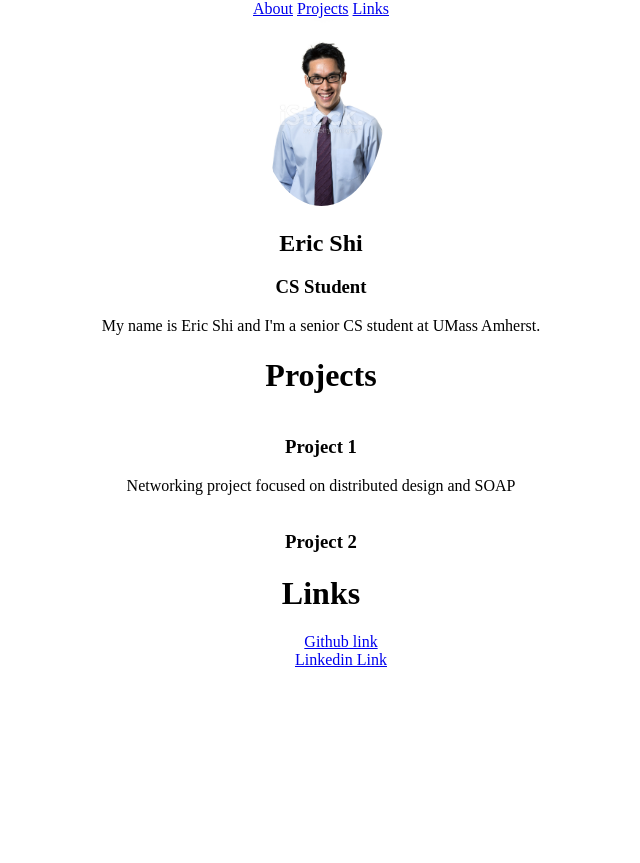
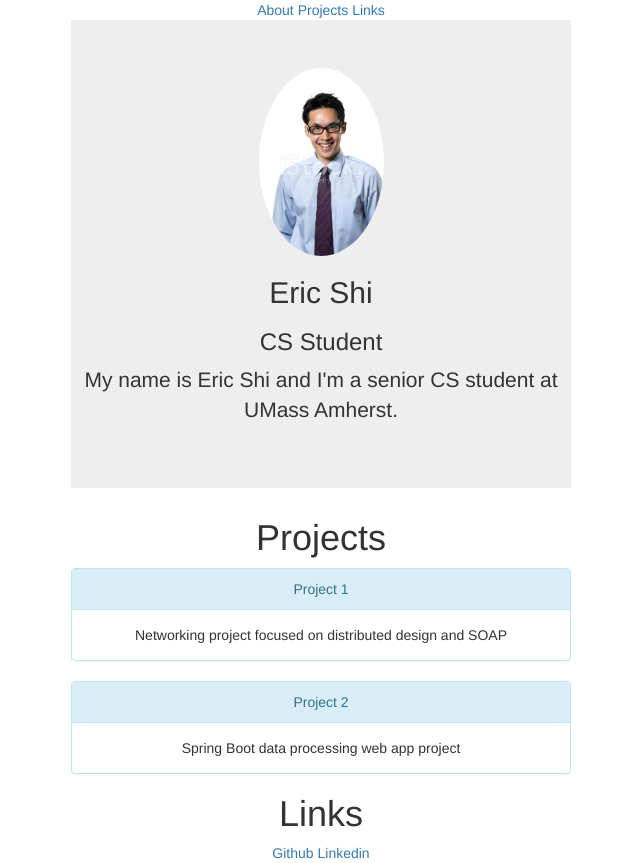
Before and after one commit to eric60/eric60.github.io, a plain HTML site: page index.html in a window 1280 px wide. Shown: the whole page, without its empty margins (319-959 px from the left). Before the commit the page ends 800 px from the top, so only its background shows below. Drawn offline with nearby package versions, Linux system fonts and the light colour scheme.

Commit message:
Added bootstrap cdn link and styled about, projects, and links sections.

```diff
--- a/index.html
+++ b/index.html
@@ -6,6 +6,8 @@
         <meta name="description" content="">
         <meta name="viewport" content="width=device-width, initial-scale=1">
         <link rel="stylesheet" href="style.css">
+        <link rel="stylesheet" href="https://maxcdn.bootstrapcdn.com/bootstrap/3.4.1/css/bootstrap.min.css">
+        <script src="https://ajax.googleapis.com/ajax/libs/jquery/3.4.1/jquery.min.js"></script>
     </head>
     <body>
     <div class="wrapper">
@@ -14,35 +16,37 @@
             <a href="#projects">Projects</a>
             <a href="#links">Links</a>
         </div>
-        <div id="about">
-            <img class="profile-picture" src="self-picture.jpg">
-            <h2>Eric Shi</h2>
-            <h3>CS Student</h3>
-            <p>My name is Eric Shi and I'm a senior CS student at UMass Amherst.</p>
 
+        <div class="about">
+            <div class="jumbotron">
+                <img class="profile-picture" src="self-picture.jpg">
+                <h2>Eric Shi</h2>
+                <h3>CS Student</h3>
+                <p>My name is Eric Shi and I'm a senior CS student at UMass Amherst.</p>
+            </div>
         </div>
+
         <div id="projects">
             <h1>Projects</h1>
-            <div class="container">
-                <h3>Project 1</h3>
-                <p>Networking project focused on distributed design and SOAP</p>
-            </div>
-            <div>
-                <h3>Project 2</h3>
+            <div class="project-panels">
+                <div class="panel panel-info">
+                  <div class="panel-heading">Project 1</div>
+                  <div class="panel-body">Networking project focused on distributed design and SOAP</div>
+                </div>
+              </div>
+            <div class="project-panels">
+                <div class="panel panel-info">
+                    <div class="panel-heading">Project 2</div>
+                    <div class="panel-body">Spring Boot data processing web app project</div>
+                </div>
             </div>
         </div>
+
         <div id="links">
             <h1>Links</h1>
-            <ul>
-                <li>
-                    <a href="https://github.com/eric60">Github link</a>
-                </li>
-                <li>
-                    <a href="https://www.linkedin.com/in/ericshi98/">Linkedin Link</a>
-                </li>
-            </ul>
+            <a href="https://github.com/eric60">Github</a>
+            <a href="https://www.linkedin.com/in/ericshi98/">Linkedin</a>
         </div>
     </div>
-
     </body>
 </html>
--- a/style.css
+++ b/style.css
@@ -13,23 +13,11 @@ ul {
     text-align: center;
 }
 
-
+.projects-panels {
+    margin-right: 10em;
+}
 .profile-picture {
     border-radius: 50%;
     width: 25%;
     height: 25%;
 }
-
-.projects {
-    box-shadow: 0 4px 8px 0 rgba(0,0,0,0.2);
-    transition: 0.3s;
-    width: 40%;
-  }
-
-.projects:hover {
-    box-shadow: 0 8px 16px 0 rgba(0,0,0,0.2);
-}
-
-.container {
-padding: 2px 16px;
-}
```
